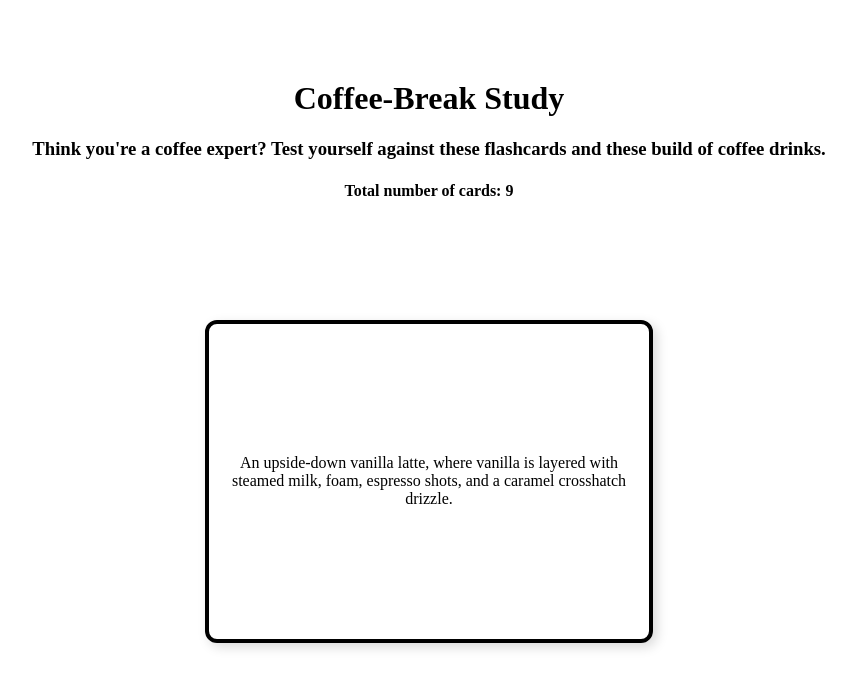
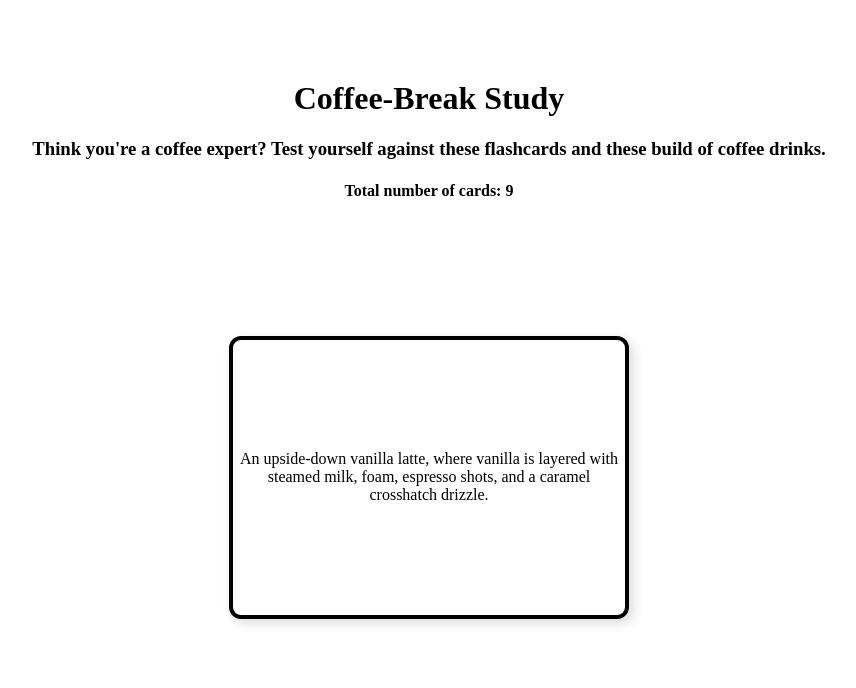
Before and after one commit to ChickPhilA/web102-flashcards, a React (Vite) app: page / in a window 1280 px wide. Shown: the top 688 px of the page, without its empty margins (211-1067 px from the left). Built offline with nearby package versions, Linux system fonts and the light colour scheme.

Commit message:
Created a flip mechanic for the Flashcard component

```diff
--- a/src/App.css
+++ b/src/App.css
@@ -3,9 +3,6 @@
   height: 275px;
   padding: 20px;
   margin: 7.5rem auto auto auto;
-  border: 4px solid #000;
-  border-radius: 12px;
-  box-shadow: 4px 4px 12px rgba(0, 0, 0, 0.15);
 
   position: relative;
   display: flex;
@@ -20,18 +17,31 @@
   position: relative;
   width: 100%;
   height: 100%;
+  border: 4px solid #000;
+  border-radius: 12px;
+  box-shadow: 4px 4px 12px rgba(0, 0, 0, 0.15);
   text-align: center;
   display: flex;
   justify-content: center;
   align-items: center;
+
+  /* These two styles below are 100% important for the flip mechanic.
+    Transition measures and smoothens the speed of the transform element,
+    while the transform style renders the front/back cards in a 3D space.
+  */
   transition: transform 0.8s ease-in-out;
   transform-style: preserve-3d;
+}
+
+.flipped {
+  transform: rotateY(180deg);
 }
 
 .front, .back {
   position: absolute;
   text-align: center;
-  backface-visibility: hidden;
+  backface-visibility: hidden; /* Once styled like a front/back card, this keeps the
+  back content hidden until it flips */
 }
 
 .back {
```
